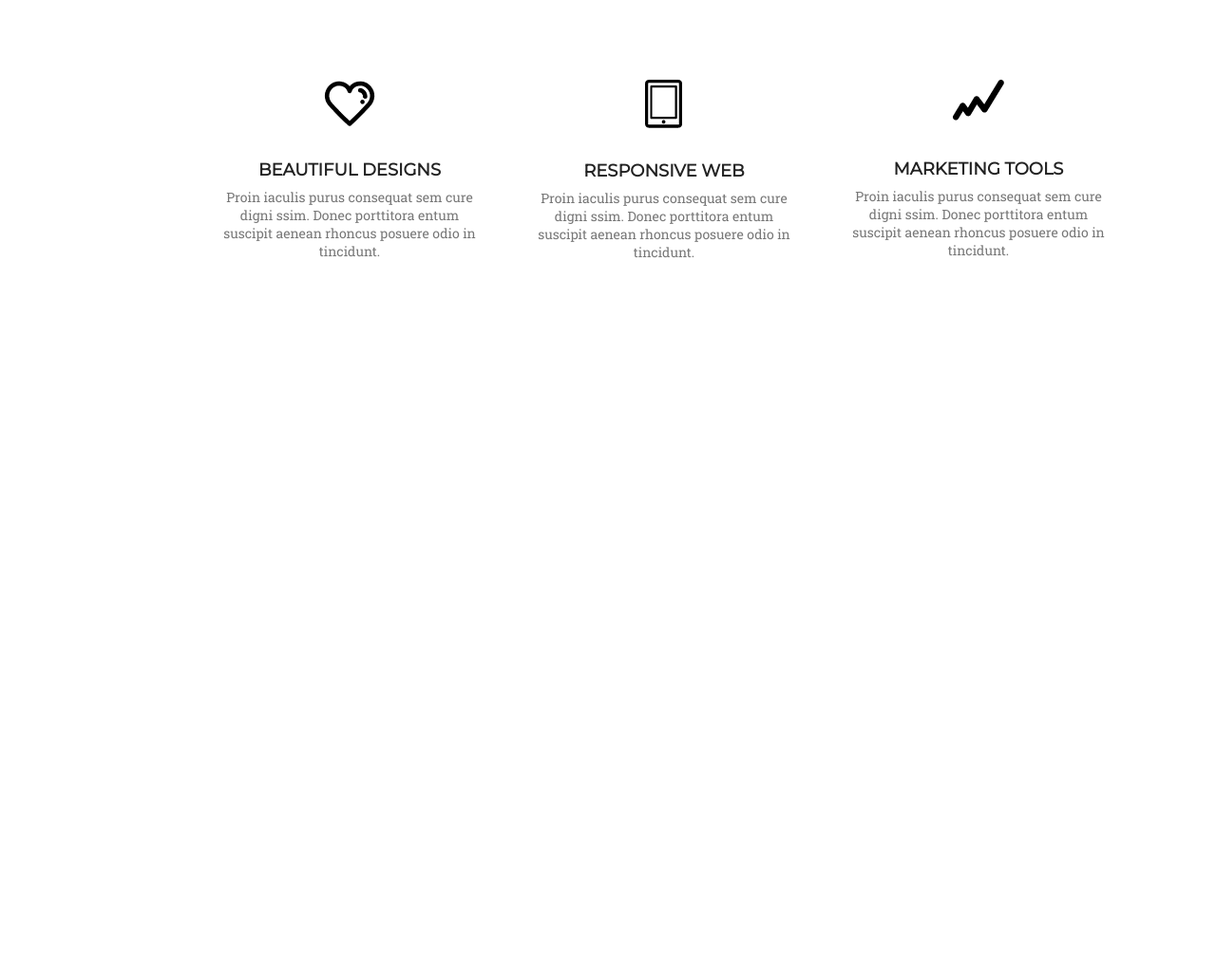
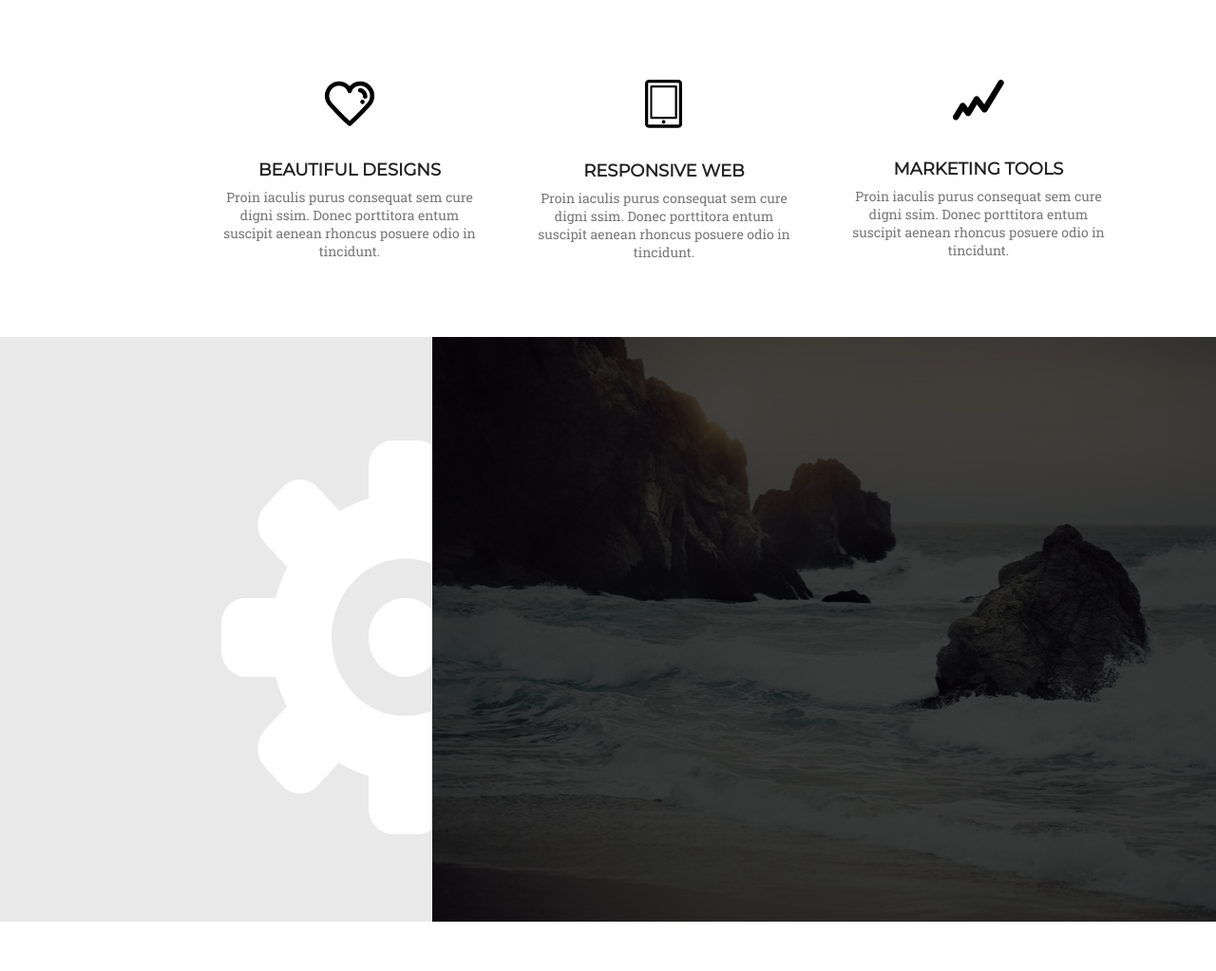
Before and after one commit to frontendagnes/challenge-3, a plain HTML site: page index.html in a window 1280 px wide. Shown: the part 817-1840 px from the top of the page at 95% size. Before the commit the page ends 1106 px from the top, so only its background shows below. Drawn offline with Linux system fonts and the light colour scheme.

Commit message:
attachment-fixed

```diff
--- a/index.html
+++ b/index.html
@@ -67,9 +67,17 @@ aenean rhoncus posuere odio in tincidunt.</p>
             </div>
         </article>
         <article id = "blog">
-
+            <div class = "gear">
+                <img src="/img/gear2.png" alt="">
+            </div>
+            <div class="back-cnt">
+            <!-- <img src="./img/stone.jpg" alt="">    -->
+            <div class = "backGr"></div>
+        </div>
         </article>
-
+        <article id="portfolio">
+           fsdsd
+        </article>
     </main>
     <script src="script.js" defer></script>
 </body>
--- a/style.scss
+++ b/style.scss
@@ -117,6 +117,7 @@ main{
     position: relative;
     top:500px;
     text-align: center;
+    background-color: #ffffff;
     .about-cnt{
         position: absolute;
         width: 100%;
@@ -172,6 +173,44 @@ main{
  }
 }
 #blog{
+    position: relative;
+    top:1100px;
+    height: 616px;
+    display: flex;
+    .gear{
+        background-color: #E9E9E9;
+        width: 468px;
+        height: 616px;
+        img{
+            position: absolute;
+            top: 109px;
+            left: 233px;
+        }
+    }
+    .back-cnt{
+        z-index: 1;
+        // position: relative;
+        width:972px;
+        height: 616px;
+        background-image: url("./img/stone.jpg");
+        background-attachment: fixed;
+        background-size:cover;
+        background-repeat: no-repeat;
+        background-position: 50%;
+    .backGr{
+        position: absolute;
+        background-color: #000000;
+        opacity: .75;
+        z-index: 3;
+        width: 971px;
+        height: 616px;
+        top:0px;
+    }
+}
+}
+#portfolio{
+    position: relative;
+    top:2000px;
+}
 
 }
-}
```
Also changed, not shown: img/gear2.png (renamed from img/gear 2.png), img/stone.jpg (added), style.css, style.min.css.
